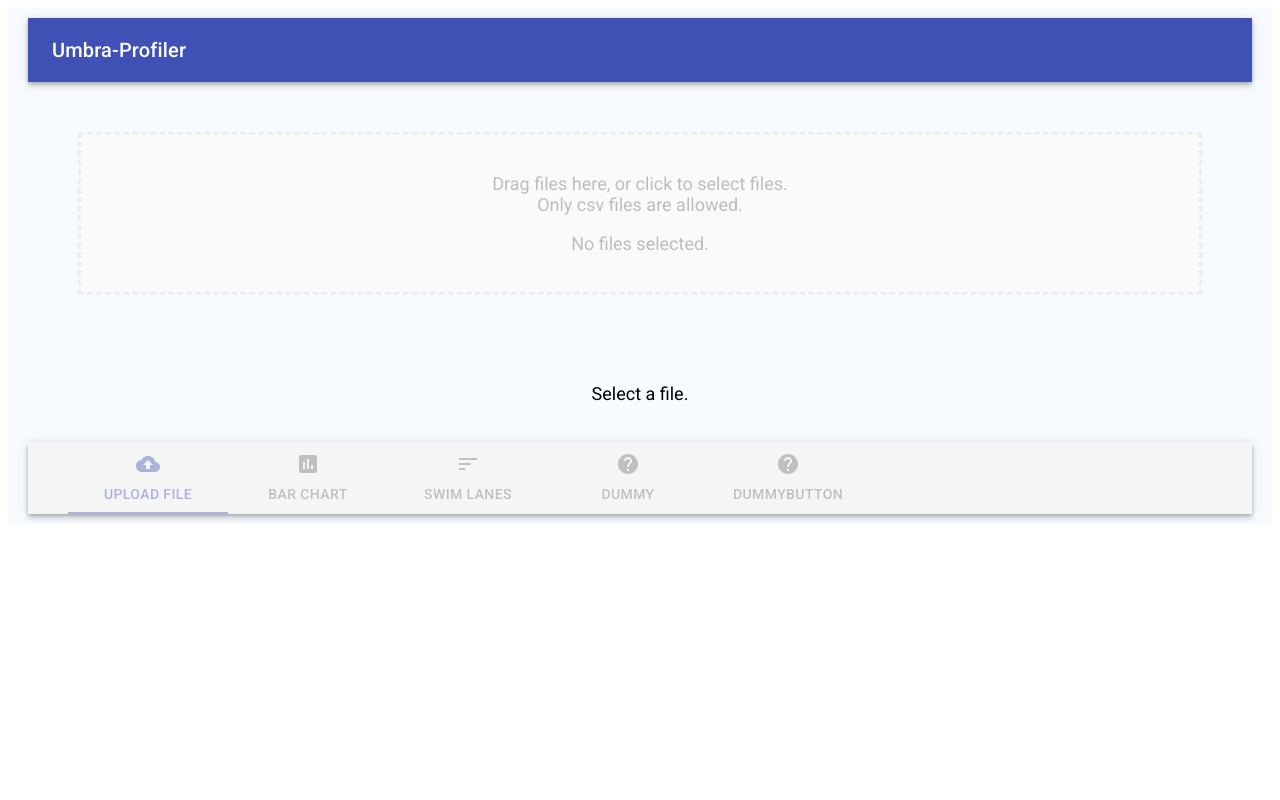
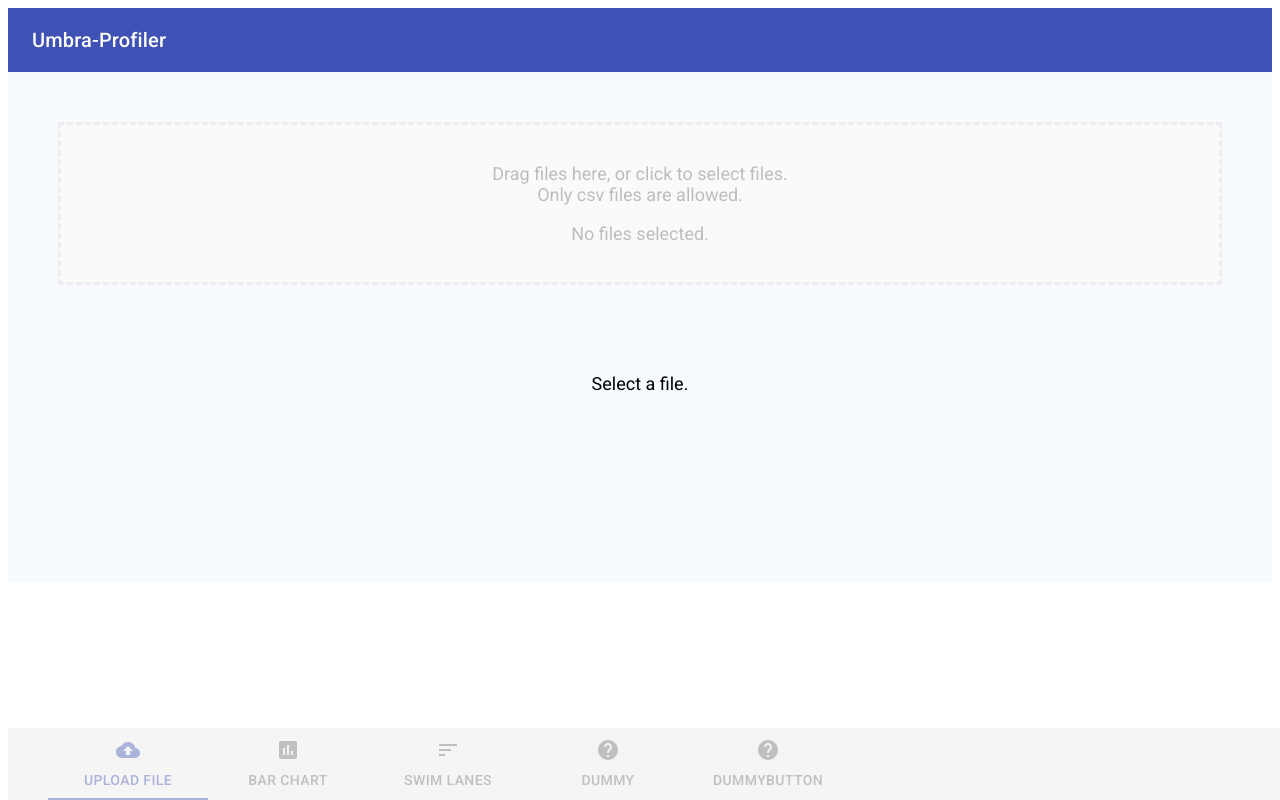
Before and after one commit to umbraperf/umbraperf, a React app: page /upload in a window 1280 px wide. Built offline with nearby package versions, Linux system fonts and the light colour scheme; the HTML template or start-up script is replaced by a standard one.

Commit message:
remove app pading, place navigation at bottom, todo: shadow

```diff
--- a/src/app.tsx
+++ b/src/app.tsx
@@ -19,8 +19,9 @@ import HelpIcon from '@material-ui/icons/Help';
 import BackupIcon from '@material-ui/icons/Backup';
 import AssessmentIcon from '@material-ui/icons/Assessment';
 import SortIcon from '@material-ui/icons/Sort';
-import { AppBar, Toolbar, Typography } from '@material-ui/core';
+import { AppBar, createTheme, ThemeProvider, Toolbar, Typography } from '@material-ui/core';
 import { WebFileController } from './controller/web_file_controller';
+import { Shadows } from '@material-ui/core/styles/shadows';
 
 
 //Create Redux stroe
@@ -34,6 +35,11 @@ const appContext: IAppContext = {
     // worker: workerAPI,
     controller: webFileController,
 };
+
+const materialUiTheme = createTheme({
+    // TODO no shadow
+    shadows: Array(25).fill("none") as Shadows,
+});
 
 const element = document.getElementById('root');
 
@@ -74,6 +80,8 @@ export const routes = [
 ReactDOM.render(
     <AppContextProvider value={appContext}>
         <ReduxProvider store={store}>
+            <ThemeProvider theme={materialUiTheme}>
+
                 <BrowserRouter>
 
                     {/*                 style: css module with additional static class (cloud also be a seccond module) */}
@@ -109,7 +117,7 @@ ReactDOM.render(
                             </Switch>
                         </div>
 
-                    <div className="appNavigation">
+                        <div className={`appNavigation ${styles.appNavigation}`}>
 
                             <TabPanel></TabPanel>
 
@@ -117,6 +125,7 @@ ReactDOM.render(
                     </div>
 
                 </BrowserRouter>
+            </ThemeProvider>
 
         </ReduxProvider>
     </AppContextProvider>
--- a/src/style/main-app.module.css
+++ b/src/style/main-app.module.css
@@ -1,11 +1,15 @@
 .app{
     background-color: rgb(247, 251, 255);
-    padding-top: 10px;
-    padding-bottom: 10px;
-    padding-left: 20px;
-    padding-right: 20px;
+    height: 100%;
+    padding-bottom: 150px;
 }
 
 .appHeaderTitle{
     flex-grow: 1,
 }
+
+.appNavigation{
+    position: fixed;
+    bottom: 0;
+    width: 100%;
+}
```
Lines whose indentation alone changed are shown as unchanged.
